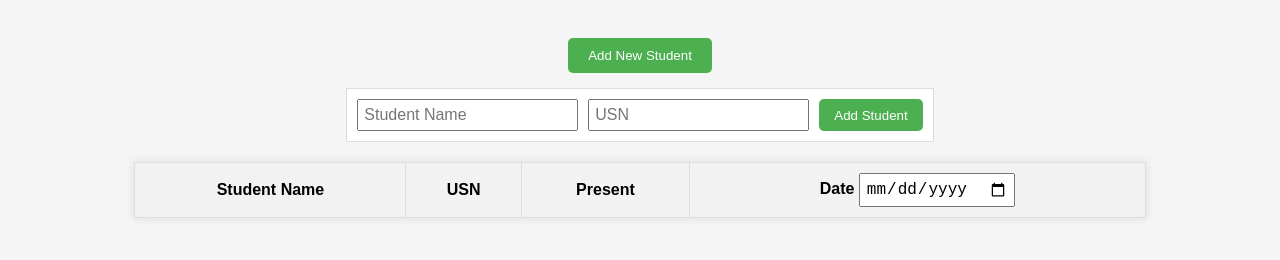
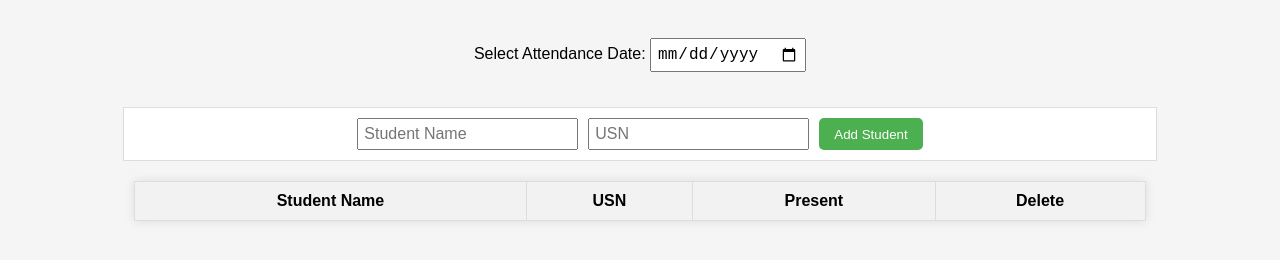
Before and after one commit to trishashetty19/sample_web, a plain HTML site: page Frontend/student.html in a window 1280 px wide. Shown: the part 68-328 px from the top of the page. Drawn offline with Linux system fonts and the light colour scheme; no server answers.

Commit message:
Changes in columns

```diff
--- a/Frontend/scripts.js
+++ b/Frontend/scripts.js
@@ -1,8 +1,3 @@
-// Toggle the display of the form when "Add New Student" is clicked
-document.getElementById('add-student-btn').addEventListener('click', () => {
-    document.getElementById('student-form').classList.toggle('hidden');
-});
-
 // Add a new student on form submission
 document.getElementById('submit-student-btn').addEventListener('click', async () => {
     const name = document.getElementById('student-name').value;
@@ -16,10 +11,9 @@ document.getElementById('submit-student-btn').addEventListener('click', async ()
             body: JSON.stringify({ name, usn })
         });
 
-        // Reset form and hide it
+        // Reset form fields
         document.getElementById('student-name').value = '';
         document.getElementById('student-usn').value = '';
-        document.getElementById('student-form').classList.add('hidden');
 
         // Add the student to the table directly
         addStudentToTable({ name, usn });
--- a/Frontend/student.html
+++ b/Frontend/student.html
@@ -9,11 +9,14 @@
 <body>
     <h1>Teachers Portal - Attendance</h1>
 
-    <!-- Add New Student Button -->
-    <button id="add-student-btn">Add New Student</button>
+    <!-- Date Selection -->
+    <div id="date-selector">
+        <label for="attendance-date">Select Attendance Date: </label>
+        <input type="date" id="attendance-date">
+    </div>
 
-    <!-- Form for Student Details (Hidden by default) -->
-    <div id="student-form" class="hidden">
+    <!-- Form for Student Details -->
+    <div id="student-form">
         <input type="text" id="student-name" placeholder="Student Name" required>
         <input type="text" id="student-usn" placeholder="USN" required>
         <button id="submit-student-btn">Add Student</button>
@@ -26,7 +29,7 @@
                 <th>Student Name</th>
                 <th>USN</th>
                 <th>Present</th>
-                <th>Date <input type="date" id="attendance-date"></th>
+                <th>Delete</th>
             </tr>
         </thead>
         <tbody id="student-list">
--- a/Frontend/styles.css
+++ b/Frontend/styles.css
@@ -11,14 +11,9 @@ h1 {
     color: #333;
 }
 
-#add-student-btn {
-    margin-top: 20px;
-    padding: 10px 20px;
-    background-color: #4CAF50;
-    color: white;
-    border: none;
-    cursor: pointer;
-    border-radius: 5px;
+#date-selector {
+    margin: 20px 0;
+    font-size: 16px;
 }
 
 #student-form {
@@ -28,10 +23,8 @@ h1 {
     background-color: #fff;
     display: flex;
     gap: 10px;
-}
-
-.hidden {
-    display: none;
+    width: 80%;
+    justify-content: center;
 }
 
 input[type="text"], input[type="date"] {
```
